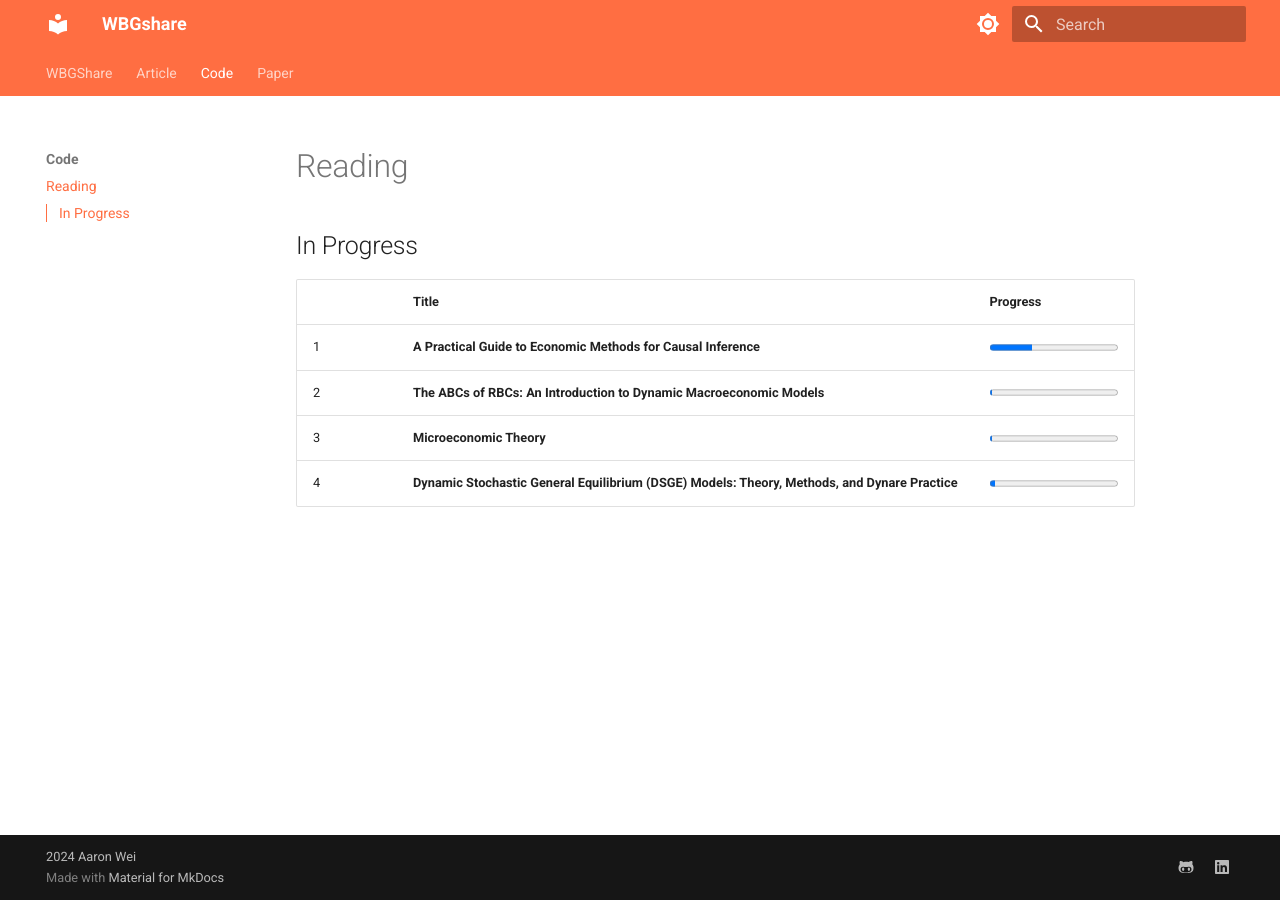
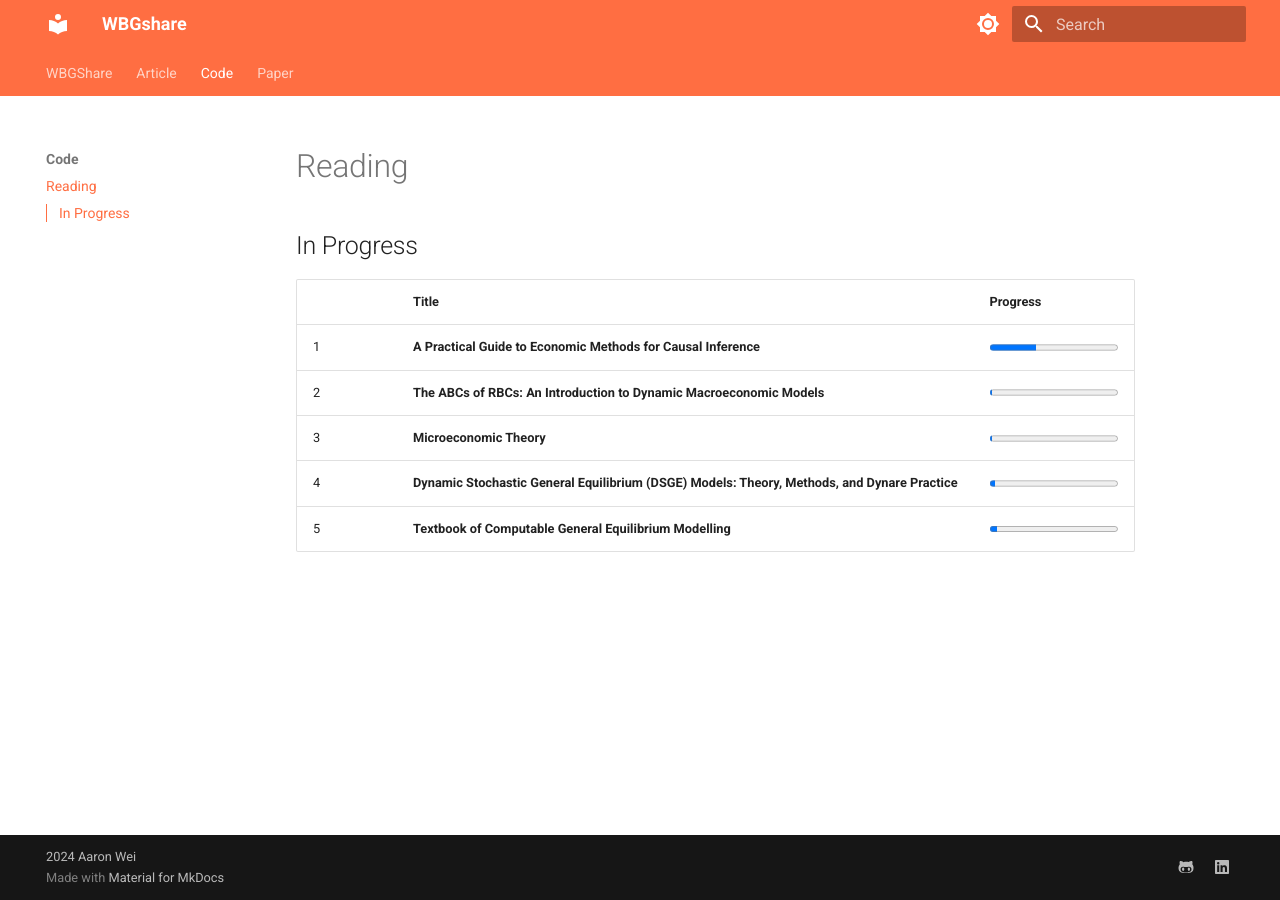
Before and after one commit to WBGZDTSL/WBGShare, an MkDocs documentation site: the page built from docs/Code/Reading.md, in a window 1280 px wide. Built offline with MkDocs 1.6.1 and Material for MkDocs 9.7.7, drawn with Linux system fonts in a browser that asks for light colours.

Commit message:
Reading Update

```diff
--- a/docs/Code/Reading.md
+++ b/docs/Code/Reading.md
@@ -1,9 +1,10 @@
 # Reading
 
 ## In Progress
-|   | Title                                                              | Progress                               |
-|---|--------------------------------------------------------------------|----------------------------------------|
-| 1 | **A Practical Guide to Economic Methods for Causal Inference**     | <progress value=110 max=329></progress> |
-| 2 | **The ABCs of RBCs: An Introduction to Dynamic Macroeconomic Models** | <progress value=5 max=442></progress>  |
-| 3 | **Microeconomic Theory**                                           | <progress value=10 max=458></progress> |
-| 4 | **Dynamic Stochastic General Equilibrium (DSGE) Models: Theory, Methods, and Dynare Practice** | <progress value=25 max=550></progress> |
+|   | Title                                                                                          | Progress                                |
+|---|------------------------------------------------------------------------------------------------|-----------------------------------------|
+| 1 | **A Practical Guide to Economic Methods for Causal Inference**                                 | <progress value=120 max=329></progress> |
+| 2 | **The ABCs of RBCs: An Introduction to Dynamic Macroeconomic Models**                          | <progress value=5 max=442></progress>   |
+| 3 | **Microeconomic Theory**                                                                       | <progress value=10 max=458></progress>  |
+| 4 | **Dynamic Stochastic General Equilibrium (DSGE) Models: Theory, Methods, and Dynare Practice** | <progress value=25 max=550></progress>  |
+| 5 | **Textbook of Computable General Equilibrium Modelling**                                       | <progress value=10 max=182></progress>  |
```
